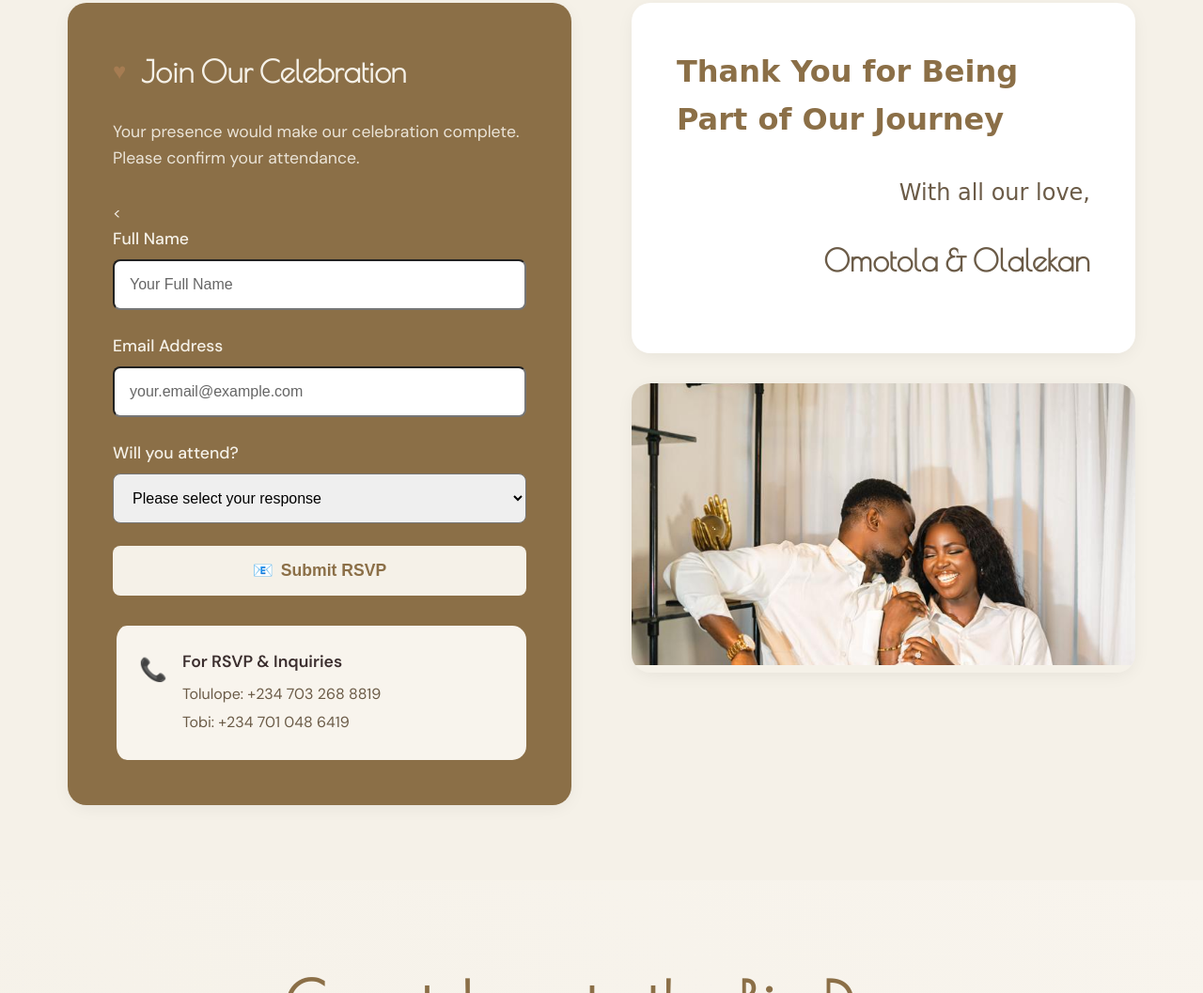
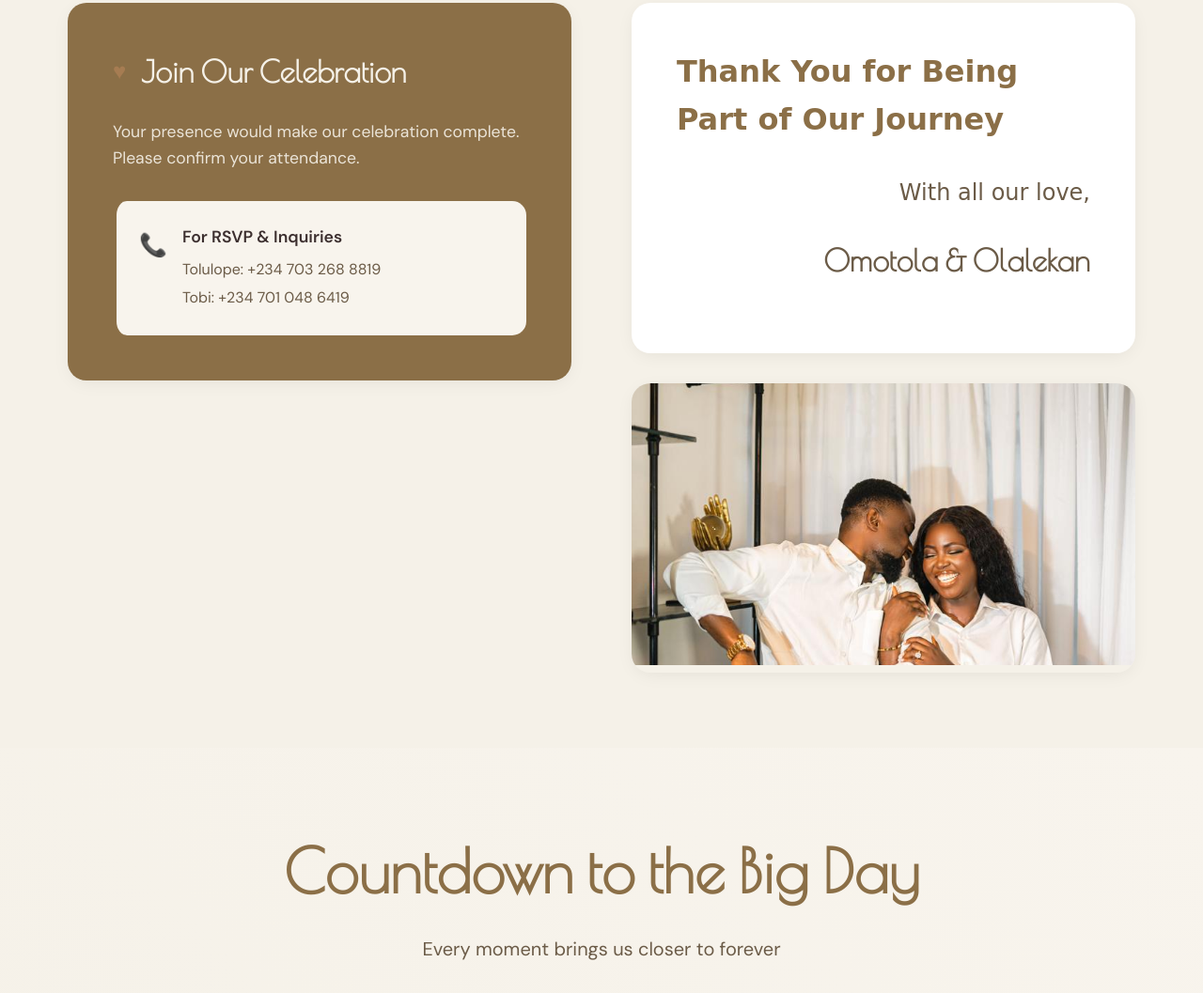
Before and after one commit to Ayomiposy/Omolola-Olalekan, a plain HTML site: page index.html in a window 1280 px wide. Shown: the part 4628-5685 px from the top of the page at 94% size. Drawn offline with nearby package versions, Linux system fonts and the light colour scheme; a web font is replaced by a local one.

Commit message:
removed the rsvp section

```diff
--- a/index.html
+++ b/index.html
@@ -263,49 +263,6 @@
               your attendance.
             </p>
 
-            <
-            <form
-              class="rsvp-form"
-              id="rsvp-form"
-              action="https://https://script.google.com/macros/s/AKfycbwrYnw7I7PbWRwPuEKCZXwttJHSfx_iztCZPf2A4Z8uqCBwkDjB1m5p_lEzY5Lclk0W/exec/exec"
-              method="POST"
-              target="hiddenFrame"
-              onsubmit="handleSuccess(event)"
-            >
-              <div class="form-group">
-                <label for="name">Full Name</label>
-                <input
-                  type="text"
-                  id="name"
-                  name="name"
-                  placeholder="Your Full Name"
-                  required
-                />
-              </div>
-              <div class="form-group">
-                <label for="email">Email Address</label>
-                <input
-                  type="email"
-                  id="email"
-                  name="email"
-                  placeholder="your.email@example.com"
-                  required
-                />
-              </div>
-              <div class="form-group">
-                <label for="attendance">Will you attend?</label>
-                <select id="attendance" name="attendance" required>
-                  <option value="">Please select your response</option>
-                  <option value="yes">Yes, I'll be there!</option>
-                  <option value="no">Sorry, can't make it</option>
-                  <option value="maybe">Maybe</option>
-                </select>
-              </div>
-              <button type="submit" class="btn-submit">
-                <span>📧</span>
-                Submit RSVP
-              </button>
-            </form>
 
             <div class="contact-info">
               <div class="contact-icon">📞</div>
--- a/script.js
+++ b/script.js
@@ -80,41 +80,6 @@ function initCountdown() {
     updateCountdown();
     setInterval(updateCountdown, 1000);
 }
-
-// RSVP Form
-function handleSuccess(event) {
-    const nameInput = document.querySelector('input[name="name"]');
-    showSuccessModal(nameInput.value);
-    document.getElementById('rsvp-form').reset();
-  }
-
-  function showSuccessModal(name) {
-    const modal = document.getElementById('success-modal');
-    const msg = document.getElementById('success-message');
-    msg.textContent = `Thank you ${name}! We've received your RSVP.`;
-    modal.classList.remove('hidden');
-  }
-
-  function closeModal() {
-    const modal = document.getElementById('success-modal');
-    modal.classList.add('hidden');
-  }
-
-  document.addEventListener('click', function (e) {
-    const modal = document.getElementById('success-modal');
-    if (e.target === modal) {
-      closeModal();
-    }
-  });
-
-
-// Optional: View RSVPs from localStorage (for testing/debugging)
-function viewStoredRSVPs() {
-    const rsvps = JSON.parse(localStorage.getItem('weddingRSVPs') || '[]');
-    console.log('All stored RSVPs:', rsvps);
-    alert(`Stored RSVPs: ${rsvps.length}\nCheck console for details.`);
-}
-
 
 
 // Scroll Animations
```
